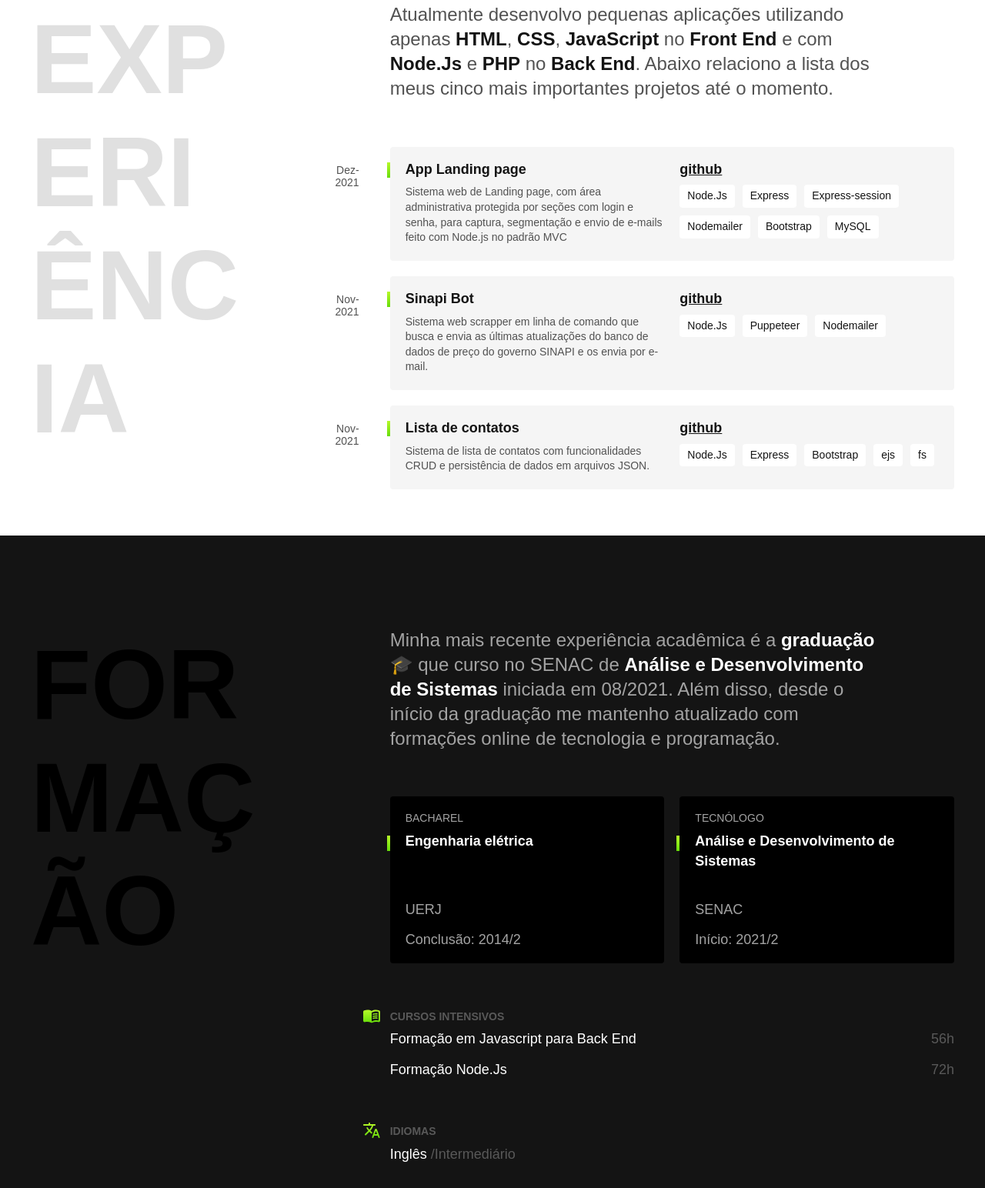
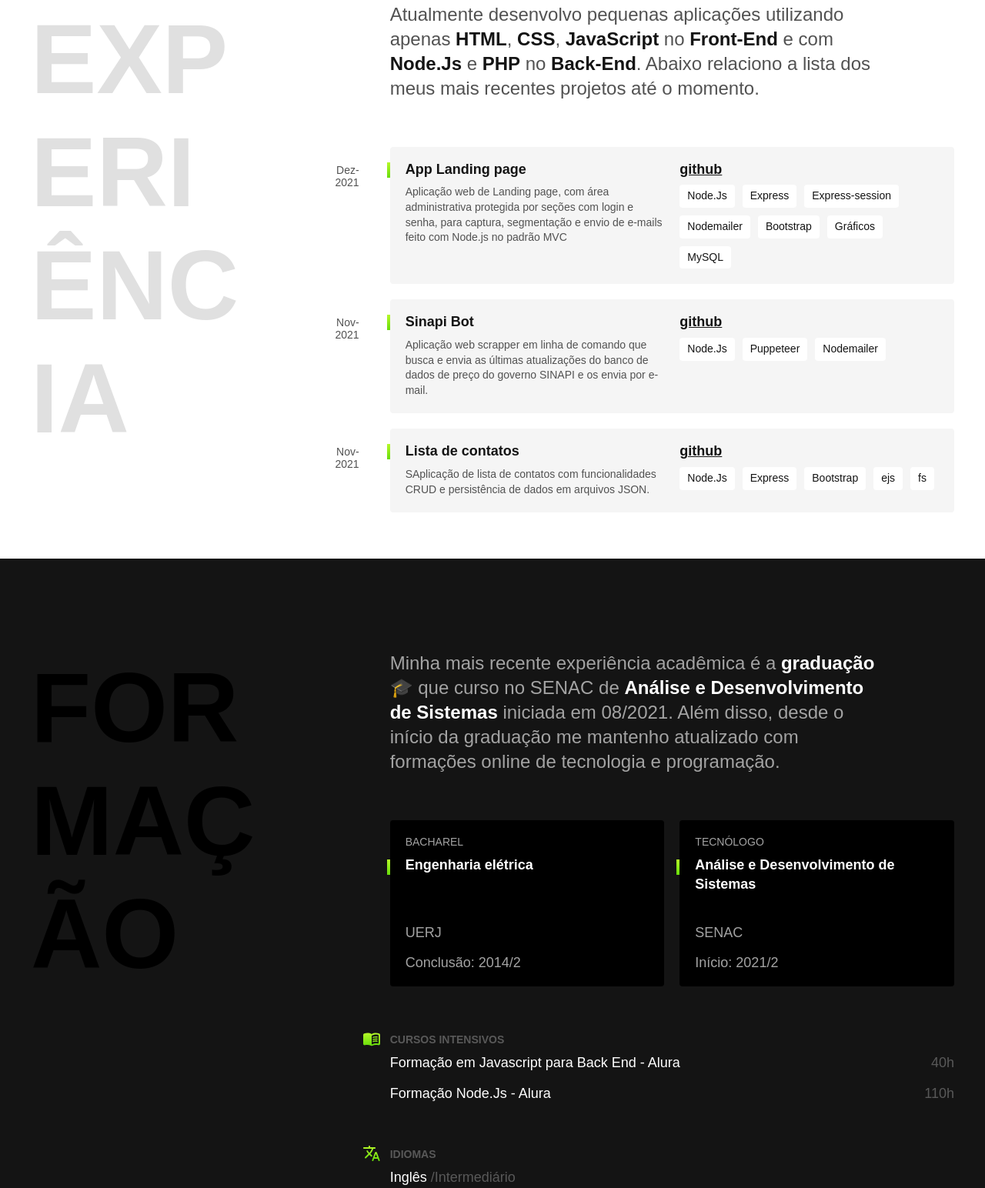
Before and after one commit to dbastosdev/dbastosdev.github.io, a plain HTML site: page index.html in a window 1280 px wide. Shown: the part 517-2061 px from the top of the page at 77% size. Drawn offline with Linux system fonts and the light colour scheme.

Commit message:
revisao textos

```diff
--- a/css/header.css
+++ b/css/header.css
@@ -100,4 +100,8 @@ Acessa o elemento 'a' do header
         border-radius: 4px;
     }
 
+    .header h1 {
+        font-size: 2.3rem;
+    }
+
 }
--- a/index.html
+++ b/index.html
@@ -54,19 +54,20 @@
     <section class="experiencia" id="experiencia" aria-label="Experiência">
         <h2 class="subtitulo">Experiência</h2>
         <div>
-            <p class="experiencia-texto">Atualmente desenvolvo pequenas aplicações utilizando apenas <strong>HTML</strong>, <strong>CSS</strong>, <strong>JavaScript</strong> no <strong>Front End</strong> e com <strong>Node.Js</strong> e <strong>PHP</strong> no <strong>Back End</strong>. Abaixo relaciono a lista dos meus cinco mais importantes projetos até o momento.</p>
+            <p class="experiencia-texto">Atualmente desenvolvo pequenas aplicações utilizando apenas <strong>HTML</strong>, <strong>CSS</strong>, <strong>JavaScript</strong> no <strong>Front-End</strong> e com <strong>Node.Js</strong> e <strong>PHP</strong> no <strong>Back-End</strong>. Abaixo relaciono a lista dos meus mais recentes projetos até o momento.</p>
 
             <div class="empresa">
                 <span class="empresa-ano">Dez-2021</span>
                 <h3 class="empresa-titulo">App Landing page</h3>
                 <span class="empresa-titulo"><a href="https://github.com/dbastosdev/lista-contatos-nodejs">github</a></span>
-                <p class="empresa-texto">Sistema web de Landing page, com área administrativa protegida por seções com login e senha, para captura, segmentação e envio de e-mails feito com Node.js no padrão MVC</p>
+                <p class="empresa-texto">Aplicação web de Landing page, com área administrativa protegida por seções com login e senha, para captura, segmentação e envio de e-mails feito com Node.js no padrão MVC</p>
                 <ul class="empresa-habilidades">
                     <li>Node.Js</li>
                     <li>Express</li>
                     <li>Express-session</li>
                     <li>Nodemailer</li>
                     <li>Bootstrap</li>
+                    <li>Gráficos</li>
                     <li>MySQL</li>
                 </ul>
             </div>
@@ -75,7 +76,7 @@
                 <span class="empresa-ano">Nov-2021</span>
                 <h3 class="empresa-titulo">Sinapi Bot</h3>
                 <span class="empresa-titulo"><a href="https://github.com/dbastosdev/sinapi-bot-nodejs">github</a></span>
-                <p class="empresa-texto">Sistema web scrapper em linha de comando que busca e envia as últimas atualizações do banco de dados de preço do governo SINAPI e os envia por e-mail.</p>
+                <p class="empresa-texto">Aplicação web scrapper em linha de comando que busca e envia as últimas atualizações do banco de dados de preço do governo SINAPI e os envia por e-mail.</p>
                 <ul class="empresa-habilidades">
                     <li>Node.Js</li>
                     <li>Puppeteer</li>
@@ -87,7 +88,7 @@
                 <span class="empresa-ano">Nov-2021</span>
                 <h3 class="empresa-titulo">Lista de contatos</h3>
                 <span class="empresa-titulo"><a href="https://github.com/dbastosdev/lista-contatos-nodejs">github</a></span>
-                <p class="empresa-texto">Sistema de lista de contatos com funcionalidades CRUD e persistência de dados em arquivos JSON.</p>
+                <p class="empresa-texto">SAplicação de lista de contatos com funcionalidades CRUD e persistência de dados em arquivos JSON.</p>
                 <ul class="empresa-habilidades">
                     <li>Node.Js</li>
                     <li>Express</li>
@@ -130,8 +131,8 @@
                     <div class="cursos">
                         <h3>Cursos Intensivos</h3>
                         <ul>
-                            <li>Formação em Javascript para Back End <span>56h</span></li>
-                            <li>Formação Node.Js <span>72h</span></li>
+                            <li>Formação em Javascript para Back End - Alura<span>40h</span></li>
+                            <li>Formação Node.Js - Alura<span>110h</span></li>
                         </ul>
                     </div>
                     <div class="idiomas">
```
